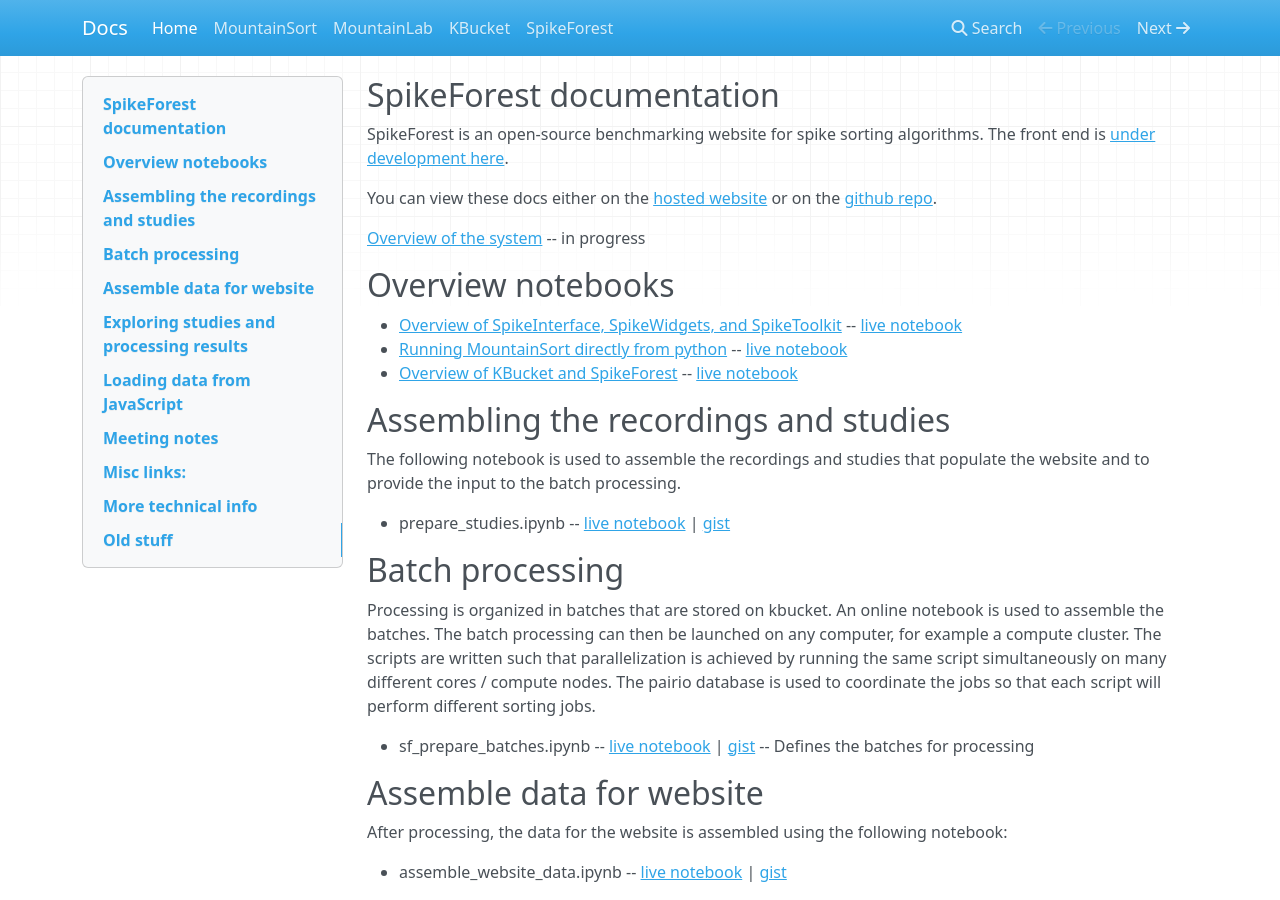
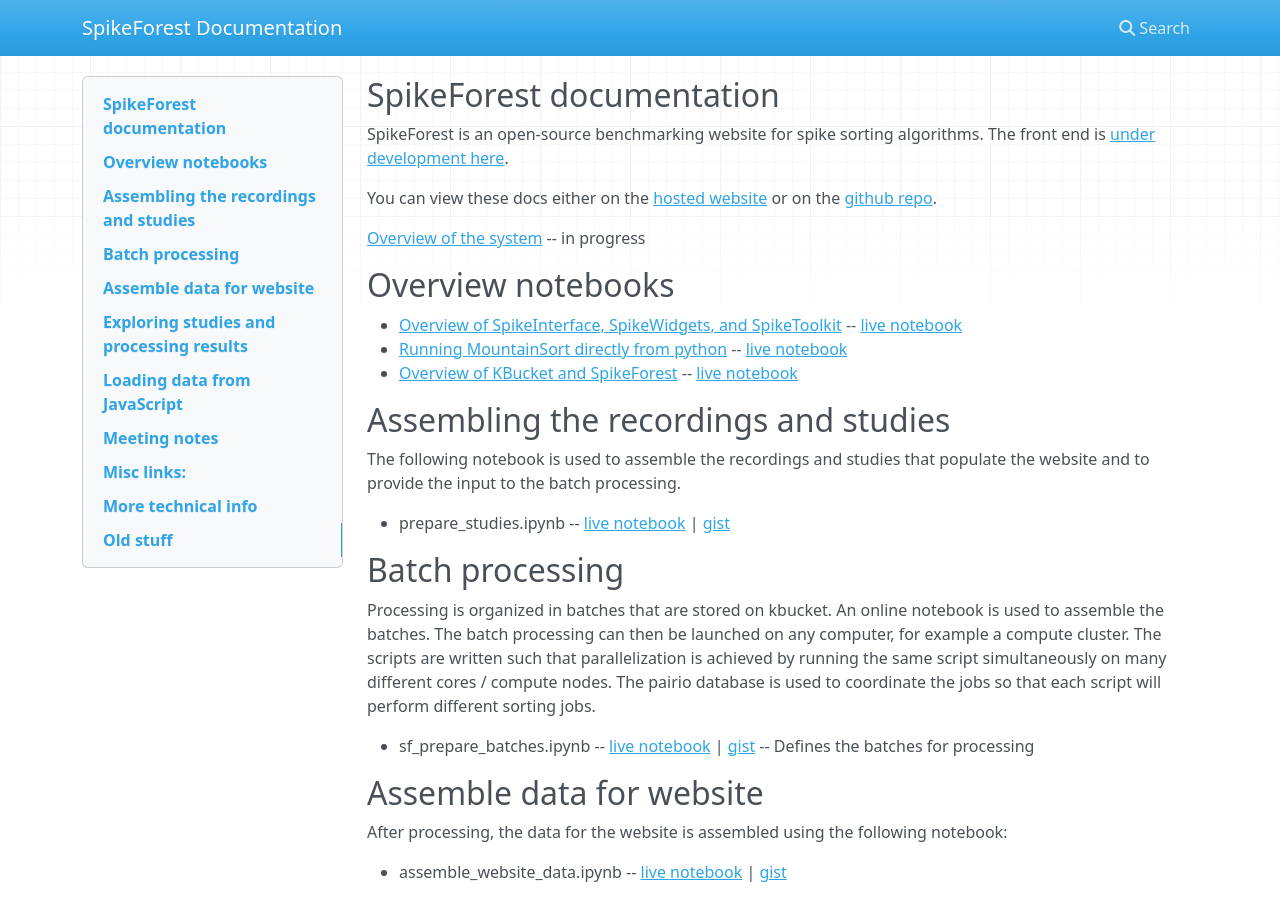
Before and after one commit to scratcharchive/spikeforest-docs, an MkDocs documentation site: the page built from docs/index.md, in a window 1280 px wide and 900 px high. Built offline with MkDocs 1.6.1, drawn with Linux system fonts in a browser that asks for light colours; nearby versions of some CDN libraries.

Commit message:
Update mkdocs.yml

```diff
--- a/mkdocs.yml
+++ b/mkdocs.yml
@@ -1,7 +1,3 @@
-site_name: Docs
+site_name: SpikeForest Documentation
 nav:
     - Home: index.md
-    - MountainSort: mountainsort.md
-    - MountainLab: mountainlab.md
-    - KBucket: kbucket.md
-    - SpikeForest: spikeforest.md
```
